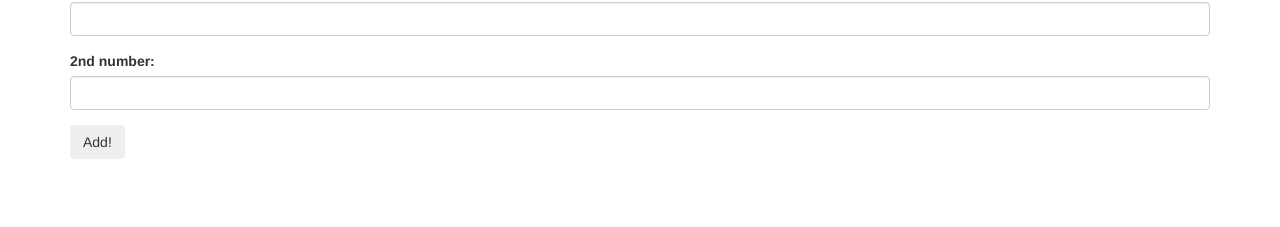
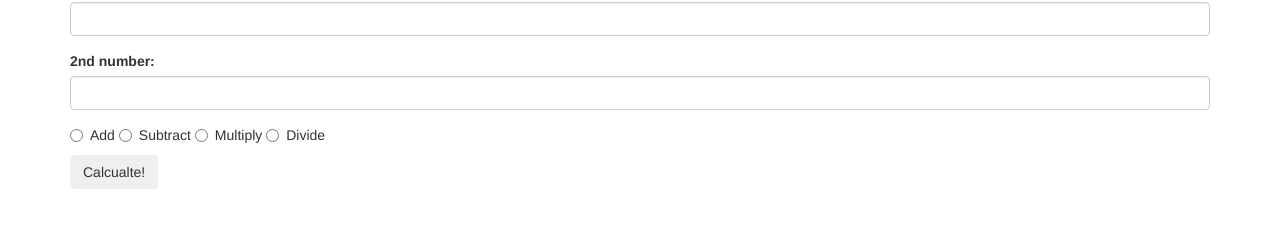
Before and after one commit to matthewgiem/calculator, a plain HTML site: page index.html in a window 1280 px wide. Shown: the part 93-320 px from the top of the page. Drawn offline with nearby package versions, Linux system fonts and the light colour scheme.

Commit message:
created radio buttons.

```diff
--- a/index.html
+++ b/index.html
@@ -31,7 +31,25 @@
           <label for="add2">2nd number:</label>
           <input id="add2" class="form-control" type="text">
         </div>
-        <button type="submit" class="btn">Add!</button>
+        <div class="radio">
+          <label>
+            <input type="radio" name="fn" value="add">
+            Add
+          </label>
+          <label>
+            <input type="radio" name="fn" value="subtract">
+            Subtract
+          </label>
+          <label>
+            <input type="radio" name="fn" value="multiply">
+            Multiply
+          </label>
+          <label>
+            <input type="radio" name="fn" value="divide">
+            Divide
+          </label>
+        </div>
+        <button type="submit" class="btn">Calcualte!</button>
       </form>
     </div>
   </body>
```
Also changed, not shown: 1 other file.
